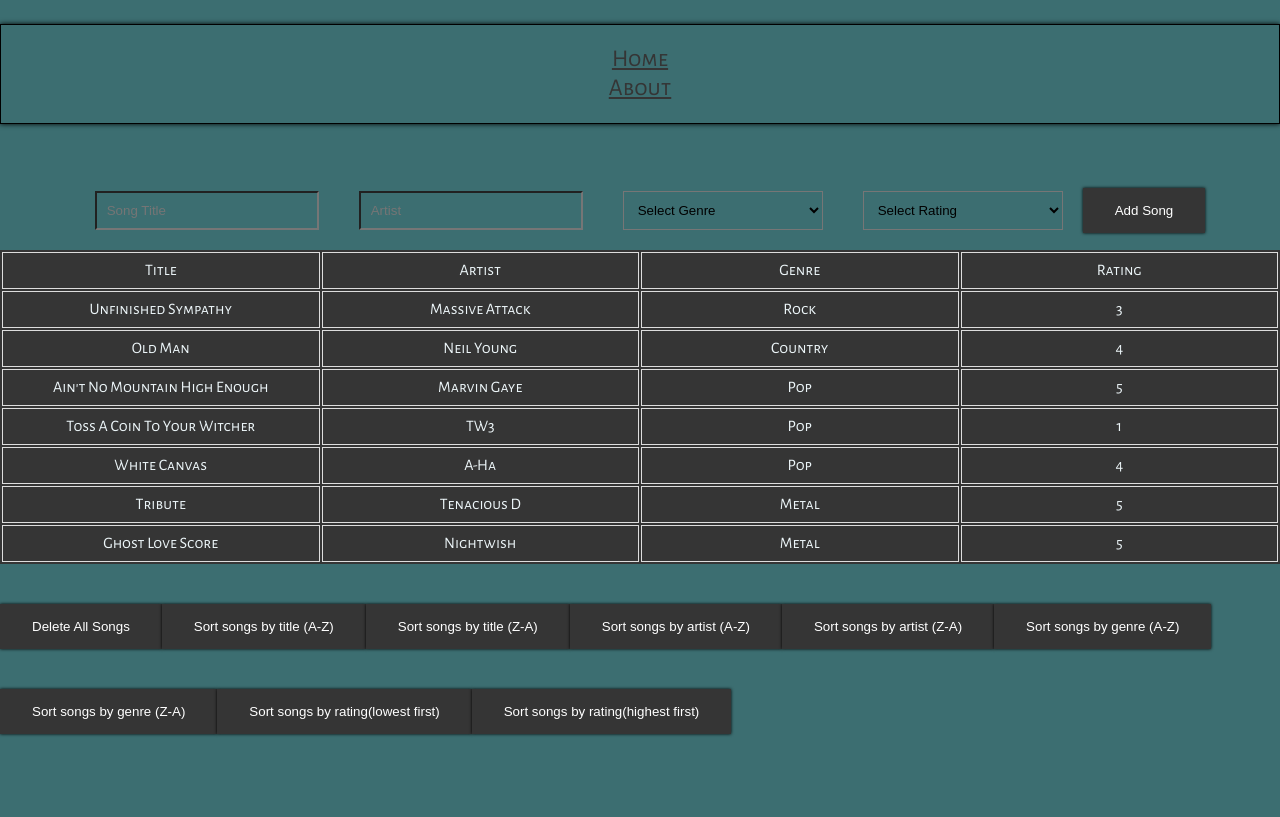
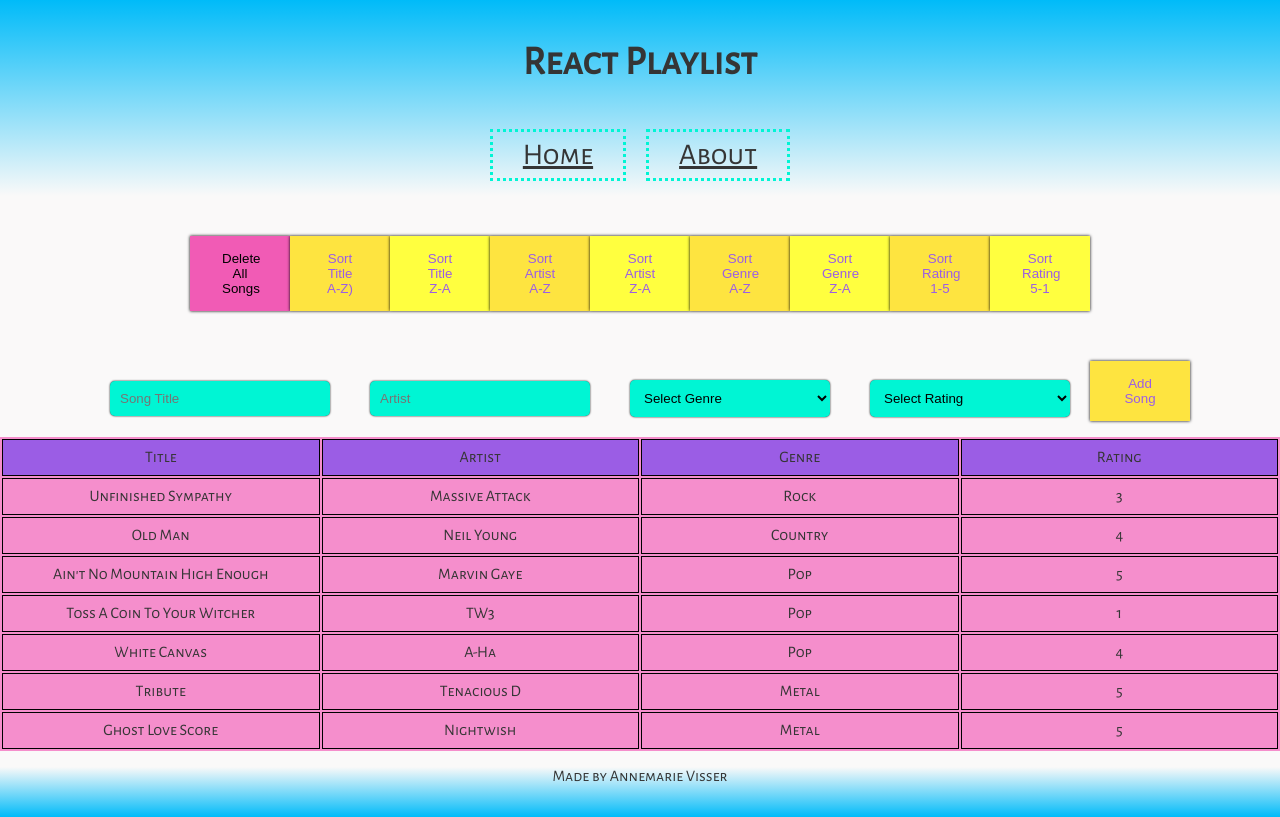
Before and after one commit to AnnemarieVisser/Eindopdracht_React, a React (Create React App) app: page / in a window 1280 px wide. Built offline with nearby package versions, Linux system fonts and the light colour scheme.

Commit message:
Add files via upload
Changed styling of the page

```diff
--- a/public/index.css
+++ b/public/index.css
@@ -1,9 +1,10 @@
 body {
   margin: 0;
   font-family: 'Alegreya Sans SC', sans-serif;
-  background-color: #3c6e71;
+  background-color: #faf9f9;
   color: #353535;
   text-align: center;
+  height: 100%;
 }
 
 a {
@@ -21,7 +22,7 @@ ul {
 }
 
 td {
-  border: 1px solid #ddd;
+  border: 1px solid black;
   padding: 8px;
   width: 200px;
 }
@@ -30,35 +31,50 @@ input, select {
   width: 200px;
   margin: 20px;
   padding: 10px;
-  background-color: #3c6e71;
+  background: #00f5d4;
+  box-shadow: 0 0 2px black;
+  border-radius: 5px;
   color: black;
+  border: none;
 }
 
-.header {
-  background-color: #3c6e71;
-  padding: 20px;
+.nav{
+  background: rgb(0,187,249);
+  background: linear-gradient(180deg, rgba(0,187,249,1) 0%, rgba(250,249,249,1) 100%);
+  padding: 5px;
 }
 
-.footer {
-  background-color: #3c6e71;
-  font-size: small;
+.nav_h1{
+  font-size: 40px;
+}
+
+.nav_link{
+  border: 3px dotted #00f5d4;
+  font-size: 30px;
+  display: inline-block;
+  padding: 5px;
+  margin: 10px;
 }
 
 .buttonswrapper{
   display:flex;
   flex-direction: row;
   flex-wrap: wrap;
+  width: 900px;
+  margin: auto;
 }
 
-.sortsongbutton, #deletebutton, #addsongbutton {
-    background-color: #353535;
+.sortsongbutton, #addsongbutton {
+    background-color: #fee440;
     border: none;
-    color: white;
+    color: #9b5de5;
     margin-top: 40px;
+    margin-bottom: 10px;
     padding: 15px 32px;
     text-align: center;
     text-decoration: none;
     box-shadow: 0 0 3px black;
+    width:100px;
 }
 
 .sortsongbutton:hover{
@@ -66,13 +82,42 @@ input, select {
   transition: all 150ms ease-in;
 }
 
-#songsorting {
+.rev{
+  background-color: #ffff3f;
+}
+
+.rev:hover{
+  transform: scale(0.9);
+  transition: all 150ms ease-in;
+}
+
+.footer {
+  background: rgb(0,187,249);
+  background: linear-gradient(0deg, rgba(0,187,249,1) 0%, rgba(250,249,249,1) 100%);
+  margin-bottom: 0;
+  height: 50px;
+}
+
+.listofsongs {
   width: 100%;
-  background-color: #353535;
-  color: #edf6f9;
+  background-color: #F58ECC;
+  color: #353535;
+}
+
+.subjects{
+  background-color:#9b5de5;
+}
+
+#deletebutton {
+  background-color: #f15bb5;
+  color: black;
 }
 
 #songlist{
   width: 100%;
   background-color: #feeafa;
 }
+
+.aboutdiv{
+  border: 2px solid black;
+}
--- a/src/About.js
+++ b/src/About.js
@@ -2,7 +2,7 @@ import React from 'react'
 
 function About() {
     return (
-        <div>
+        <div className="aboutdiv">
             <h2>About me:</h2>
             <p>I am a Junior Frontend developer in training. I'm working on various projects in HTML, CSS, Javascript and React. This is one of the projects I have made for my education at Winc Academy.</p>
             <h2>About the project:</h2>
--- a/src/App.js
+++ b/src/App.js
@@ -4,24 +4,15 @@ import {
   BrowserRouter as Router,
   Switch,
   Route,
-  Link
 } from "react-router-dom";
+import { Navigation } from "./Navigation";
+import Footer from "./Footer";
 
 function App() {
 
   return (
     <Router>
-        <nav>
-          <ul>
-            <li>
-              <Link to="/">Home</Link>
-            </li>
-            <li>
-              <Link to="/about">About</Link>
-            </li>
-          </ul>
-        </nav>
-
+      <Navigation />
         <Switch>
           <Route path="/about">
             <About />
@@ -30,6 +21,7 @@ function App() {
             <SongOverview />
           </Route>
         </Switch>
+        <Footer />
     </Router>
   );
 }
--- a/src/Buttons.js
+++ b/src/Buttons.js
@@ -3,19 +3,20 @@ import React from 'react'
 function Buttons(props) {
     return (
         <div className="buttonswrapper">
-            <button id='deletebutton' type="submit" onClick={() => props.deleteAllSongs()}>Delete All Songs</button>
 
-            <button className='sortsongbutton' type="submit" onClick={() => props.sortSongs('title')}> Sort songs by title (A-Z)</button>
-            <button className='sortsongbutton' type="submit" onClick={() => props.sortSongsReversed('title')} > Sort songs by title (Z-A)</button>
+            <button className='sortsongbutton' id="deletebutton" type="submit" onClick={() => props.deleteAllSongs()}>Delete All Songs</button>
 
-            <button className='sortsongbutton' type="submit" onClick={() => props.sortSongs('artist')} > Sort songs by artist (A-Z)</button>
-            <button className='sortsongbutton' type="submit" onClick={() => props.sortSongsReversed('artist')} > Sort songs by artist (Z-A)</button>
+            <button className='sortsongbutton' type="submit" onClick={() => props.sortSongs('title')}> Sort Title A-Z)</button>
+            <button className='sortsongbutton rev' type="submit" onClick={() => props.sortSongsReversed('title')} > Sort Title Z-A</button>
 
-            <button className='sortsongbutton' type="submit" onClick={() => props.sortSongs('genre')} > Sort songs by genre (A-Z)</button>
-            <button className='sortsongbutton' type="submit" onClick={() => props.sortSongsReversed('genre')} > Sort songs by genre (Z-A)</button>
+            <button className='sortsongbutton' type="submit" onClick={() => props.sortSongs('artist')} > Sort Artist A-Z</button>
+            <button className='sortsongbutton rev' type="submit" onClick={() => props.sortSongsReversed('artist')} > Sort Artist Z-A</button>
 
-            <button className='sortsongbutton' type="submit" onClick={() => props.sortSongs('rating')} > Sort songs by rating(lowest first)</button>
-            <button className='sortsongbutton' type="submit" onClick={() => props.sortSongsReversed('rating')} > Sort songs by rating(highest first)</button>
+            <button className='sortsongbutton' type="submit" onClick={() => props.sortSongs('genre')} > Sort Genre A-Z</button>
+            <button className='sortsongbutton rev' type="submit" onClick={() => props.sortSongsReversed('genre')} > Sort Genre Z-A</button>
+
+            <button className='sortsongbutton' type="submit" onClick={() => props.sortSongs('rating')} > Sort Rating 1-5</button>
+            <button className='sortsongbutton rev' type="submit" onClick={() => props.sortSongsReversed('rating')} > Sort Rating 5-1</button>
         </div>
     )
 }
--- /dev/null
+++ b/src/Footer.js
@@ -0,0 +1,12 @@
+import React from 'react'
+
+function Footer(props) {
+    return (
+        <div className="footer">
+            <p>Made by Annemarie Visser</p>
+
+        </div>
+    )
+}
+
+export default Footer
--- /dev/null
+++ b/src/Navigation.js
@@ -0,0 +1,20 @@
+import React from 'react';
+import {
+    Link
+  } from "react-router-dom";
+
+export const Navigation= () => {
+
+    return(
+        <nav className="nav">
+            <h1 className="nav_h1">React Playlist</h1>
+         <div className="nav_link">
+              <Link to="/">Home</Link>
+        </div>
+            <div className="nav_link">
+              <Link to="/about">About</Link>
+
+            </div>
+        </nav>
+    )
+}
--- a/src/SongListHeader.js
+++ b/src/SongListHeader.js
@@ -3,15 +3,14 @@ import React from 'react';
 function SongListHeader(props) {
     return (
         <div>
-            <table id='songsorting'>
+            <table className="listofsongs">
 
-                <tr>
+                <tr className="subjects">
                     <td>Title</td>
                     <td>Artist</td>
                     <td>Genre</td>
                     <td>Rating</td>
                 </tr>
-
                     {props.allSongs}
 
             </table>
--- a/src/SongOverview.js
+++ b/src/SongOverview.js
@@ -62,10 +62,9 @@ sortSongsReversed(sortField) {
         const allSongs = this.state.songs.map(item => <SongList key={item.id} artist={item.artist} title={item.title} genre={item.genre} rating={item.rating} deleteSong={this.deleteSong} />)
         return (
             <div>
+                <Buttons deleteAllSongs={this.deleteAllSongs} sortSongs={this.sortSongs} sortSongsReversed={this.sortSongsReversed} />
                 <SongForm addSongToList={this.addSong} />
                 <SongListHeader allSongs={allSongs} />
-
-                <Buttons deleteAllSongs={this.deleteAllSongs} sortSongs={this.sortSongs} sortSongsReversed={this.sortSongsReversed} />
             </div>
         )
     }
```
